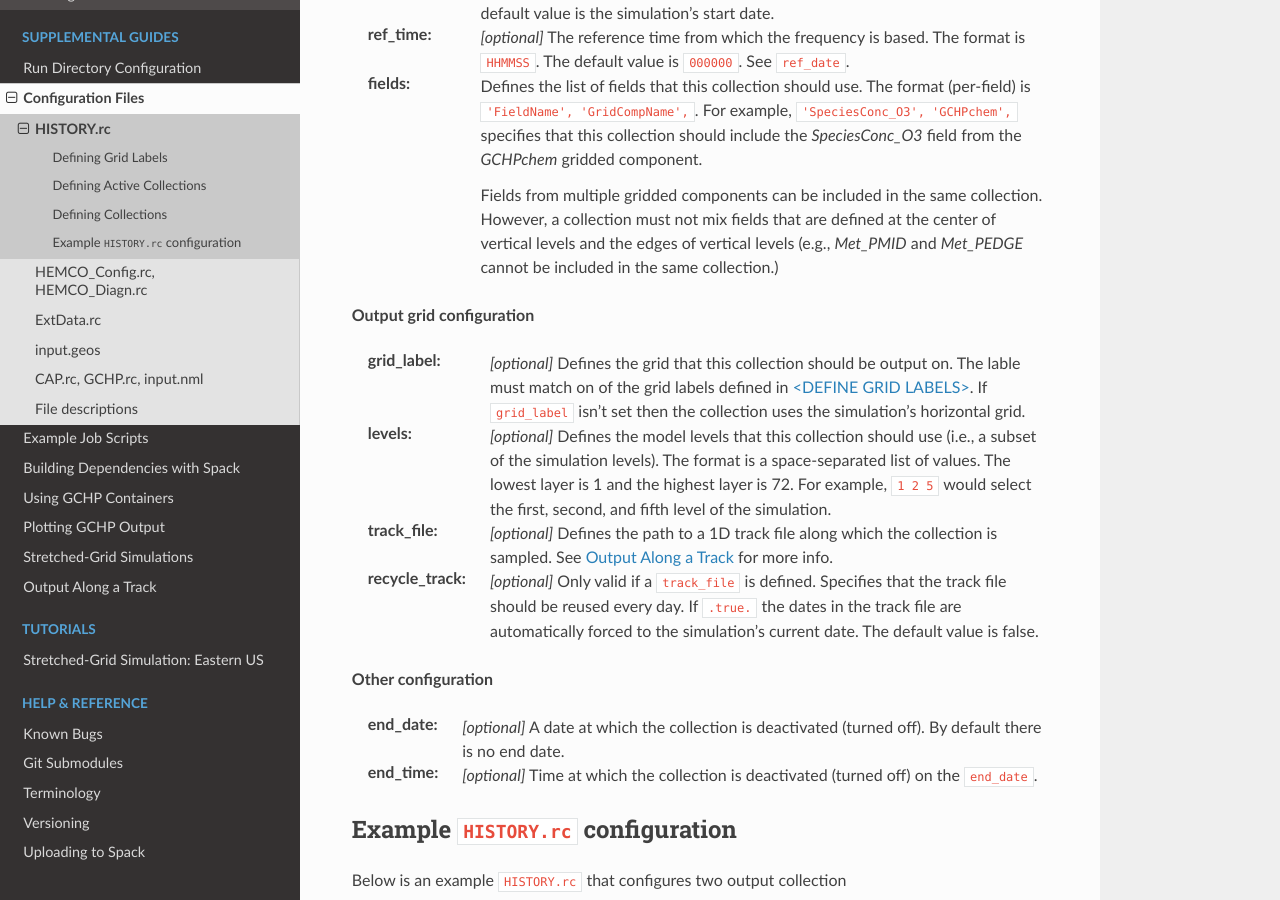
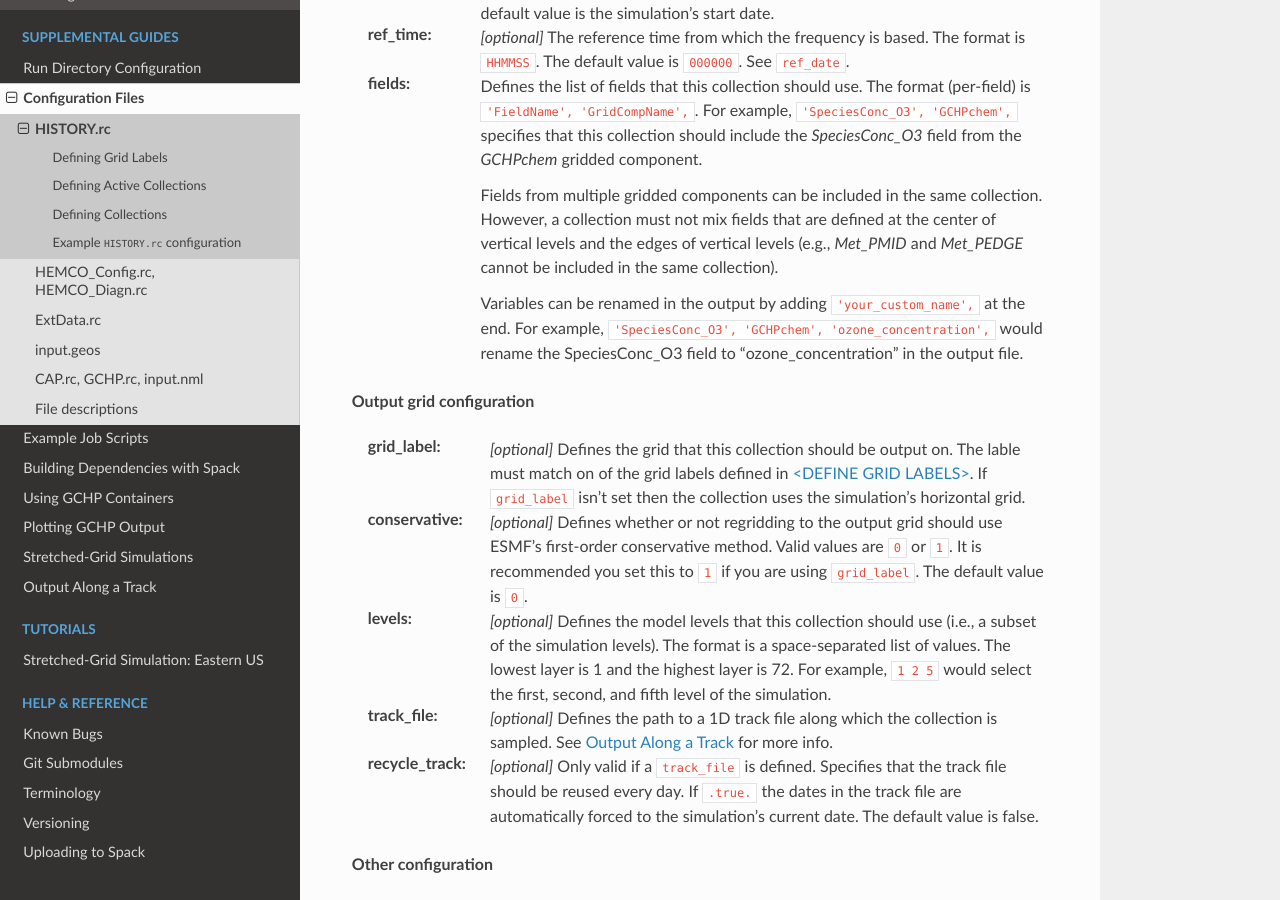
Before and after one commit to geoschem/GCHP, a Sphinx documentation site: the page built from docs/source/supplement/config-files/HISTORY.rst, in a window 1280 px wide and 900 px high, scrolled down 3564 px. Built offline with Sphinx 7.4.7 and the Read the Docs theme 2.0.0, drawn with Linux system fonts in a browser that asks for light colours; pages that are not in the unit, such as notebooks, are missing from menus.

Commit message:
added 'conservative' and alias instructions to HISTORY.rc docs

```diff
--- a/docs/source/supplement/config-files/HISTORY.rst
+++ b/docs/source/supplement/config-files/HISTORY.rst
@@ -208,7 +208,11 @@ A collection is
 
    Fields from multiple gridded components can be included in the same collection. However, a collection
    must not mix fields that are defined at the center of vertical levels and the edges of vertical levels
-   (e.g., `Met_PMID` and `Met_PEDGE` cannot be included in the same collection.)
+   (e.g., `Met_PMID` and `Met_PEDGE` cannot be included in the same collection).
+
+   Variables can be renamed in the output by adding :code:`'your_custom_name',` at the end. For example,
+   :code:`'SpeciesConc_O3', 'GCHPchem', 'ozone_concentration',` would rename the SpeciesConc_O3 field to
+   "ozone_concentration" in the output file.
 
 **Output grid configuration**
 
@@ -216,6 +220,11 @@ A collection is
    Defines the grid that this collection should be output on. The lable must match on of the grid labels defined
    in :ref:`\<DEFINE GRID LABELS\> <defining-grid-labels>`. If :code:`grid_label` isn't set then the collection
    uses the simulation's horizontal grid.
+
+:conservative: *[optional]*
+   Defines whether or not regridding to the output grid should use ESMF's first-order conservative method. Valid
+   values are :code:`0` or :code:`1`. It is recommended you set this to :code:`1` if you are using :code:`grid_label`.
+   The default value is :code:`0`.
 
 :levels: *[optional]*
    Defines the model levels that this collection should use (i.e., a subset of the simulation levels).
```
